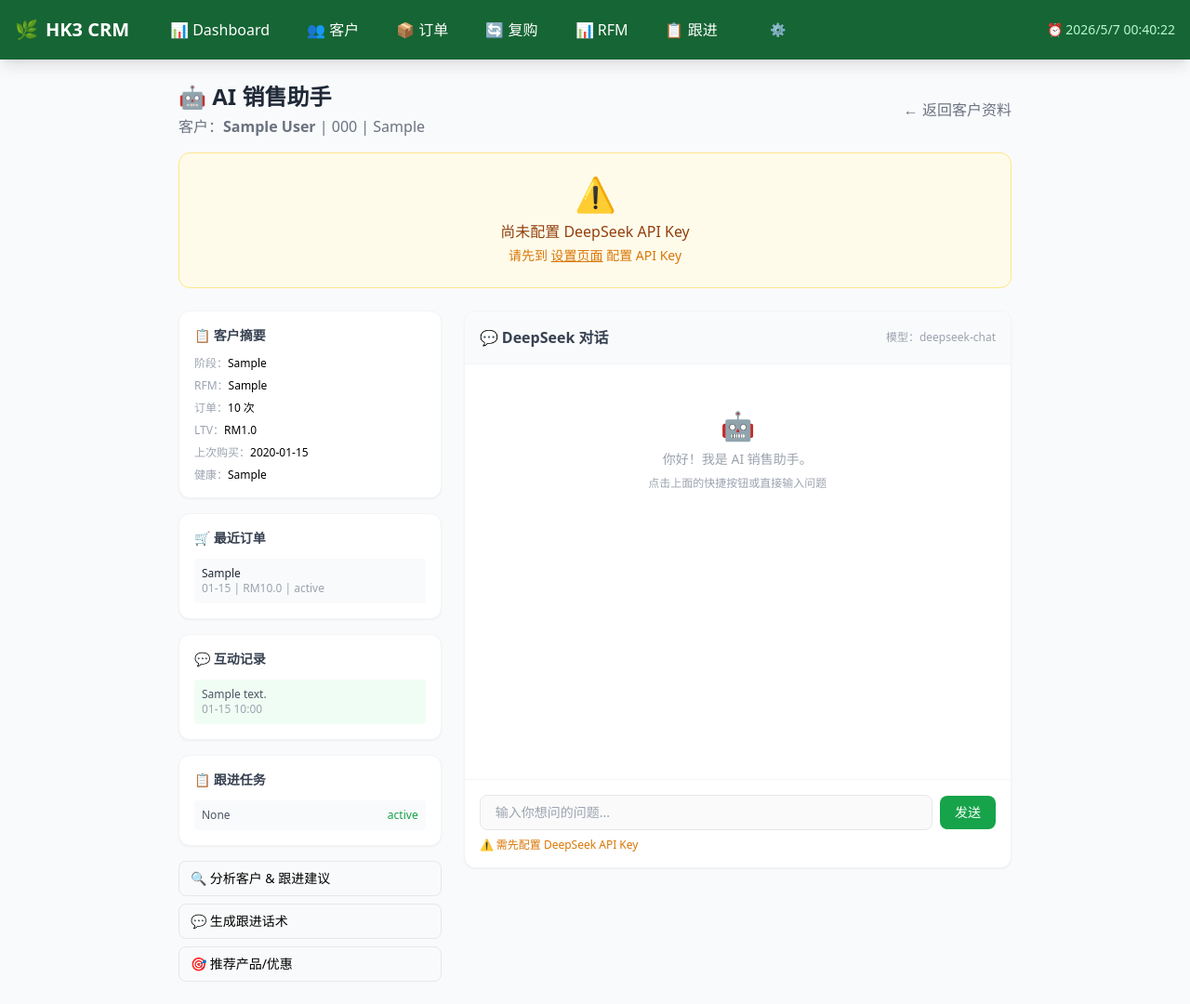
After one commit to jiangyisheng9-bot/hk3-crm, a Flask app: page /customers/1/ai in a window 1280 px wide. The commit adds this page. Shown: the whole page at 93% size. Run offline with Flask 3, Linux system fonts and the light colour scheme; tables that the repository leaves empty hold one stand-in row (values such as "Sample post"); some libraries are stand-ins or nearby versions.

Commit message:
Add AI features: DeepSeek chat, WhatsApp upload, settings page

```diff
--- a/app.py
+++ b/app.py
@@ -106,6 +106,17 @@ class Interaction(db.Model):
     follow_up_required = db.Column(db.Boolean, default=False)
     follow_up_date = db.Column(db.DateTime)
     follow_up_notes = db.Column(db.Text)
+    whatsapp_content = db.Column(db.Text)  # 上传的 WhatsApp 聊天记录
+    ai_analysis = db.Column(db.Text)  # AI 分析结果
+
+
+class Setting(db.Model):
+    __tablename__ = 'settings'
+    id = db.Column(db.Integer, primary_key=True)
+    key = db.Column(db.String(100), unique=True, nullable=False)
+    value = db.Column(db.Text)
+    updated_at = db.Column(db.DateTime, default=datetime.utcnow, onupdate=datetime.utcnow)
+
 
 class FollowUp(db.Model):
     __tablename__ = 'followups'
@@ -548,6 +559,204 @@ def index():
                            upcoming_reminders=upcoming_reminders,
                            overdue_reminders=overdue_reminders)
 
+# ─── DeepSeek AI Integration ─────────────────────────────────────
+
+def get_deepseek_api_key():
+    """从数据库获取 DeepSeek API key"""
+    s = Setting.query.filter_by(key='deepseek_api_key').first()
+    return s.value if s else ''
+
+def call_deepseek(prompt, system_prompt='你是HK3 CRM的AI销售助手，擅长分析客户情况并生成跟进建议。请用中文回答。'):
+    """调用 DeepSeek API"""
+    api_key = get_deepseek_api_key()
+    if not api_key:
+        return None, '请先在设置页面配置 DeepSeek API Key'
+    import urllib.request
+    url = 'https://api.deepseek.com/v1/chat/completions'
+    payload = json.dumps({
+        'model': 'deepseek-chat',
+        'messages': [
+            {'role': 'system', 'content': system_prompt},
+            {'role': 'user', 'content': prompt}
+        ],
+        'temperature': 0.7,
+        'max_tokens': 2000
+    }).encode('utf-8')
+    req = urllib.request.Request(url, data=payload,
+        headers={'Content-Type': 'application/json', 'Authorization': f'Bearer {api_key}'},
+        method='POST')
+    try:
+        resp = urllib.request.urlopen(req, timeout=30)
+        result = json.loads(resp.read())
+        content = result['choices'][0]['message']['content']
+        return content, None
+    except Exception as e:
+        return None, str(e)
+
+@app.route('/settings', methods=['GET', 'POST'])
+def settings_page():
+    if request.method == 'POST':
+        key = request.form.get('deepseek_api_key', '').strip()
+        s = Setting.query.filter_by(key='deepseek_api_key').first()
+        if s:
+            s.value = key
+        else:
+            s = Setting(key='deepseek_api_key', value=key)
+            db.session.add(s)
+        db.session.commit()
+        flash('API Key 已保存！', 'success')
+        return redirect(url_for('settings_page'))
+    current_key = get_deepseek_api_key()
+    masked = current_key[:8] + '...' + current_key[-4:] if current_key and len(current_key) > 15 else ''
+    return render_template('settings.html', has_key=bool(current_key), masked_key=masked)
+
+@app.route('/api/ai/analyze/<int:customer_id>', methods=['POST'])
+def api_ai_analyze(customer_id):
+    """AI分析客户并生成跟进建议"""
+    c = Customer.query.get_or_404(customer_id)
+    data = request.get_json() or {}
+    user_message = data.get('message', '')
+    whatsapp_text = data.get('whatsapp_content', '')
+
+    # 构建客户信息
+    orders = Order.query.filter_by(customer_id=customer_id).order_by(Order.order_date.desc()).limit(5).all()
+    order_info = '\n'.join([f"  - {o.order_date.strftime('%Y-%m-%d')}: {o.products or '?'} (RM{o.total_amount or 0}) [{o.order_status}]" for o in orders]) or '  无订单记录'
+    followups = FollowUp.query.filter_by(customer_id=customer_id).order_by(FollowUp.scheduled_at.desc()).limit(3).all()
+    followup_info = '\n'.join([f"  - {f.type}: {f.content or ''} ({f.status})" for f in followups]) or '  无跟进记录'
+
+    prompt = f"""客户信息：
+- 姓名：{c.name}
+- 电话：{c.phone_whatsapp or '无'}
+- 漏斗阶段：{c.funnel_stage}
+- RFM等级：{c.rfm_segment}
+- 总订单：{c.total_orders or 0}
+- 上次购买：{c.last_order_date}
+- 累计消费：RM{c.ltv or 0}
+- 健康问题：{c.health_concerns or '无'}
+- 备注：{c.notes or '无'}
+
+最近订单：
+{order_info}
+
+跟进记录：
+{followup_info}
+"""
+    if whatsapp_text:
+        prompt += f'\n客户WhatsApp聊天记录：\n{whatsapp_text[:3000]}\n'
+    if user_message:
+        prompt += f'\n用户的问题/要求：\n{user_message}\n'
+    else:
+        prompt += '\n请分析这位客户的情况，给出跟进建议：1）客户目前的状态 2）建议的跟进策略 3）建议的话术/信息 4）适合的优惠或产品推荐。'
+
+    result, err = call_deepseek(prompt)
+    if err:
+        return jsonify({'ok': False, 'error': err})
+    return jsonify({'ok': True, 'result': result})
+
+@app.route('/api/ai/chat/<int:customer_id>', methods=['POST'])
+def api_ai_chat(customer_id):
+    """AI聊天接口（DeepSeek）"""
+    c = Customer.query.get_or_404(customer_id)
+    data = request.get_json() or {}
+    user_message = data.get('message', '')
+    history = data.get('history', [])
+
+    if not user_message:
+        return jsonify({'ok': False, 'error': '请输入消息'})
+
+    # 构建客户上下文
+    orders = Order.query.filter_by(customer_id=customer_id).order_by(Order.order_date.desc()).limit(5).all()
+    order_info = '\n'.join([f"  - {o.order_date.strftime('%Y-%m-%d')}: {o.products or '?'} (RM{o.total_amount or 0})" for o in orders]) or '无'
+    interactions = Interaction.query.filter_by(customer_id=customer_id).order_by(Interaction.timestamp.desc()).limit(5).all()
+    chat_info = '\n'.join([f"  - [{i.channel}] {i.content_summary or ''}" for i in interactions]) or '无'
+
+    system_prompt = f"""你是HK3 CRM的AI销售助手，专门帮助分析客户和生成跟进方案。
+当前正在查看的客户信息：
+- 姓名：{c.name}
+- 电话：{c.phone_whatsapp or '无'}
+- 漏斗阶段：{c.funnel_stage}
+- RFM：{c.rfm_segment}
+- 总订单：{c.total_orders or 0}
+- 上次购买：{c.last_order_date}
+- LTV：RM{c.ltv or 0}
+- 健康问题：{c.health_concerns or '无'}
+- 备注：{c.notes or '无'}
+
+最近订单：
+{order_info}
+
+互动记录：
+{chat_info}
+
+你正在帮销售员分析与这个客户的沟通策略。请用中文回答，简短实用。"""
+
+    messages = [{'role': 'system', 'content': system_prompt}]
+    for h in history[-10:]:
+        messages.append({'role': h.get('role', 'user'), 'content': h.get('content', '')})
+    messages.append({'role': 'user', 'content': user_message})
+
+    import urllib.request
+    api_key = get_deepseek_api_key()
+    if not api_key:
+        return jsonify({'ok': False, 'error': '请先配置 DeepSeek API Key'})
+
+    url = 'https://api.deepseek.com/v1/chat/completions'
+    payload = json.dumps({
+        'model': 'deepseek-chat',
+        'messages': messages,
+        'temperature': 0.7,
+        'max_tokens': 2000
+    }).encode('utf-8')
+    req = urllib.request.Request(url, data=payload,
+        headers={'Content-Type': 'application/json', 'Authorization': f'Bearer {api_key}'},
+        method='POST')
+    try:
+        resp = urllib.request.urlopen(req, timeout=30)
+        result = json.loads(resp.read())
+        content = result['choices'][0]['message']['content']
+        return jsonify({'ok': True, 'result': content})
+    except Exception as e:
+        return jsonify({'ok': False, 'error': str(e)})
+
+@app.route('/customers/<int:id>/ai')
+def customer_ai_chat(id):
+    c = Customer.query.get_or_404(id)
+    orders = Order.query.filter_by(customer_id=id).order_by(Order.order_date.desc()).all()
+    interactions = Interaction.query.filter_by(customer_id=id).order_by(Interaction.timestamp.desc()).limit(50).all()
+    followups = FollowUp.query.filter_by(customer_id=id).order_by(FollowUp.scheduled_at.desc()).all()
+    has_api_key = bool(get_deepseek_api_key())
+    return render_template('ai_chat.html', customer=c, orders=orders,
+                           interactions=interactions, followups=followups, has_api_key=has_api_key)
+
+@app.route('/customers/<int:id>/whatsapp-upload', methods=['GET', 'POST'])
+def customer_whatsapp_upload(id):
+    c = Customer.query.get_or_404(id)
+    if request.method == 'POST':
+        content = request.form.get('whatsapp_content', '').strip()
+        if content:
+            # Store as interaction
+            i = Interaction(
+                interaction_id=f'WA-{datetime.utcnow().strftime("%Y%m%d%H%M%S")}-{id}',
+                customer_id=id,
+                channel='WhatsApp Chat',
+                direction='双方',
+                content_summary=f'上传的聊天记录（{len(content)}字）',
+                whatsapp_content=content,
+                intent='客户跟进',
+                handled_by='用户上传'
+            )
+            db.session.add(i)
+            c.total_interactions = (c.total_interactions or 0) + 1
+            c.last_contact_date = datetime.utcnow()
+            c.last_contact_channel = 'WhatsApp'
+            db.session.commit()
+            flash('WhatsApp 聊天记录已上传！', 'success')
+        else:
+            flash('请粘贴聊天内容', 'warning')
+        return redirect(url_for('customer_detail', id=id))
+    return render_template('whatsapp_upload.html', customer=c)
+
+
 # ─── Init DB ─────────────────────────────────────────────────────
 
 def init_db():
--- /dev/null
+++ b/templates/ai_chat.html
@@ -0,0 +1,216 @@
+{% extends "base.html" %}
+{% block title %}AI 助手 — {{ customer.name }}{% endblock %}
+{% block content %}
+<div class="max-w-4xl mx-auto">
+    <div class="flex items-center justify-between mb-4">
+        <div>
+            <h1 class="text-2xl font-bold text-gray-800">🤖 AI 销售助手</h1>
+            <p class="text-gray-500 mt-1">客户：<strong>{{ customer.name }}</strong> | {{ customer.phone_whatsapp or '-' }} | {{ customer.funnel_stage }}</p>
+        </div>
+        <a href="/customers/{{ customer.id }}" class="text-gray-500 hover:text-gray-700">← 返回客户资料</a>
+    </div>
+
+    {% if not has_api_key %}
+    <div class="bg-amber-50 border border-amber-200 rounded-xl p-6 text-center mb-6">
+        <div class="text-4xl mb-2">⚠️</div>
+        <p class="text-amber-800 font-medium">尚未配置 DeepSeek API Key</p>
+        <p class="text-amber-600 text-sm mt-1">请先到 <a href="/settings" class="underline font-medium">设置页面</a> 配置 API Key</p>
+    </div>
+    {% endif %}
+
+    <div class="grid grid-cols-1 lg:grid-cols-3 gap-6">
+        <!-- Customer Info Sidebar -->
+        <div class="space-y-4">
+            <div class="bg-white rounded-xl shadow-sm p-4 border border-gray-100">
+                <h3 class="text-sm font-semibold text-gray-700 mb-3">📋 客户摘要</h3>
+                <div class="text-xs space-y-2">
+                    <div><span class="text-gray-400">阶段：</span>{{ customer.funnel_stage }}</div>
+                    <div><span class="text-gray-400">RFM：</span>{{ customer.rfm_segment }}</div>
+                    <div><span class="text-gray-400">订单：</span>{{ customer.total_orders or 0 }} 次</div>
+                    <div><span class="text-gray-400">LTV：</span>RM{{ customer.ltv or 0 }}</div>
+                    <div><span class="text-gray-400">上次购买：</span>{{ customer.last_order_date or '-' }}</div>
+                    <div><span class="text-gray-400">健康：</span>{{ customer.health_concerns or '-' }}</div>
+                </div>
+            </div>
+
+            <div class="bg-white rounded-xl shadow-sm p-4 border border-gray-100">
+                <h3 class="text-sm font-semibold text-gray-700 mb-3">🛒 最近订单</h3>
+                <div class="text-xs space-y-2">
+                    {% for o in orders[:5] %}
+                    <div class="p-2 bg-gray-50 rounded">
+                        <div class="text-gray-800">{{ o.products or '?' }}</div>
+                        <div class="text-gray-400">{{ o.order_date.strftime('%m-%d') }} | RM{{ o.total_amount or 0 }} | {{ o.order_status }}</div>
+                    </div>
+                    {% else %}
+                    <div class="text-gray-400">暂无订单</div>
+                    {% endfor %}
+                </div>
+            </div>
+
+            <div class="bg-white rounded-xl shadow-sm p-4 border border-gray-100">
+                <h3 class="text-sm font-semibold text-gray-700 mb-3">💬 互动记录</h3>
+                <div class="text-xs space-y-2 max-h-40 overflow-y-auto">
+                    {% for i in interactions[:10] %}
+                    <div class="p-2 {% if i.whatsapp_content %}bg-green-50{% else %}bg-gray-50{% endif %} rounded">
+                        <div class="text-gray-600 truncate">{{ i.content_summary or '聊天记录' }}</div>
+                        <div class="text-gray-400">{{ i.timestamp.strftime('%m-%d %H:%M') if i.timestamp else '' }}</div>
+                    </div>
+                    {% else %}
+                    <div class="text-gray-400">暂无互动</div>
+                    {% endfor %}
+                </div>
+            </div>
+
+            <div class="bg-white rounded-xl shadow-sm p-4 border border-gray-100">
+                <h3 class="text-sm font-semibold text-gray-700 mb-3">📋 跟进任务</h3>
+                <div class="text-xs space-y-2">
+                    {% for f in followups[:5] %}
+                    <div class="flex items-center justify-between p-2 bg-gray-50 rounded">
+                        <span class="text-gray-600">{{ f.type }}</span>
+                        <span class="{% if f.status == '待执行' %}text-amber-600{% else %}text-green-600{% endif %}">{{ f.status }}</span>
+                    </div>
+                    {% else %}
+                    <div class="text-gray-400">暂无跟进</div>
+                    {% endfor %}
+                </div>
+            </div>
+
+            <!-- Quick Actions -->
+            <div class="space-y-2">
+                <button onclick="sendMessage('分析这个客户的情况，给出跟进建议')"
+                        class="w-full text-left px-3 py-2 text-sm bg-gray-50 hover:bg-gray-100 rounded-lg border border-gray-200 transition"
+                        {% if not has_api_key %}disabled{% endif %}>
+                    🔍 分析客户 & 跟进建议
+                </button>
+                <button onclick="sendMessage('生成跟进话术，我可以直接发给客户')"
+                        class="w-full text-left px-3 py-2 text-sm bg-gray-50 hover:bg-gray-100 rounded-lg border border-gray-200 transition"
+                        {% if not has_api_key %}disabled{% endif %}>
+                    💬 生成跟进话术
+                </button>
+                <button onclick="sendMessage('推荐适合这个客户的产品或优惠')"
+                        class="w-full text-left px-3 py-2 text-sm bg-gray-50 hover:bg-gray-100 rounded-lg border border-gray-200 transition"
+                        {% if not has_api_key %}disabled{% endif %}>
+                    🎯 推荐产品/优惠
+                </button>
+            </div>
+        </div>
+
+        <!-- Chat Interface -->
+        <div class="lg:col-span-2 bg-white rounded-xl shadow-sm border border-gray-100 flex flex-col" style="height: 600px;">
+            <div class="p-4 border-b border-gray-100 bg-gray-50 rounded-t-xl">
+                <div class="flex items-center justify-between">
+                    <h3 class="font-semibold text-gray-700">💬 DeepSeek 对话</h3>
+                    <span class="text-xs text-gray-400">模型：deepseek-chat</span>
+                </div>
+            </div>
+
+            <div id="chat-messages" class="flex-1 overflow-y-auto p-4 space-y-3">
+                <div class="text-center text-gray-400 text-sm py-8">
+                    <div class="text-3xl mb-2">🤖</div>
+                    <p>你好！我是 AI 销售助手。</p>
+                    <p class="text-xs mt-2">点击上面的快捷按钮或直接输入问题</p>
+                </div>
+            </div>
+
+            <div class="p-4 border-t border-gray-100">
+                <div class="flex items-center space-x-2">
+                    <input id="chat-input" type="text"
+                           placeholder="输入你想问的问题..."
+                           class="flex-1 px-4 py-2 border rounded-lg text-sm focus:outline-none focus:ring-2 focus:ring-hk3-500"
+                           onkeypress="if(event.key==='Enter') sendMessage(this.value)"
+                           {% if not has_api_key %}disabled{% endif %}>
+                    <button onclick="sendMessage(document.getElementById('chat-input').value)"
+                            class="bg-hk3-600 text-white px-4 py-2 rounded-lg hover:bg-hk3-700 text-sm font-medium"
+                            {% if not has_api_key %}disabled{% endif %}>
+                        发送
+                    </button>
+                </div>
+                {% if not has_api_key %}
+                <p class="text-xs text-amber-600 mt-2">⚠️ 需先配置 DeepSeek API Key</p>
+                {% endif %}
+            </div>
+        </div>
+    </div>
+</div>
+
+<script>
+let chatHistory = [];
+const customerId = {{ customer.id }};
+
+function addMessage(role, content) {
+    const container = document.getElementById('chat-messages');
+    const div = document.createElement('div');
+    const isUser = role === 'user';
+    div.className = `flex ${isUser ? 'justify-end' : 'justify-start'}`;
+    div.innerHTML = `
+        <div class="max-w-[80%] p-3 rounded-lg ${isUser ? 'bg-hk3-600 text-white' : 'bg-gray-100 text-gray-800'}">
+            <div class="text-sm whitespace-pre-wrap">${content}</div>
+            <div class="text-xs ${isUser ? 'text-green-200' : 'text-gray-400'} mt-1">${isUser ? '你' : 'AI'}</div>
+        </div>
+    `;
+    container.appendChild(div);
+    container.scrollTop = container.scrollHeight;
+}
+
+function addTyping() {
+    const container = document.getElementById('chat-messages');
+    const div = document.createElement('div');
+    div.id = 'typing-indicator';
+    div.className = 'flex justify-start';
+    div.innerHTML = `
+        <div class="bg-gray-100 rounded-lg p-3">
+            <div class="flex space-x-1">
+                <div class="w-2 h-2 bg-gray-400 rounded-full animate-bounce" style="animation-delay:0ms"></div>
+                <div class="w-2 h-2 bg-gray-400 rounded-full animate-bounce" style="animation-delay:150ms"></div>
+                <div class="w-2 h-2 bg-gray-400 rounded-full animate-bounce" style="animation-delay:300ms"></div>
+            </div>
+        </div>
+    `;
+    container.appendChild(div);
+    container.scrollTop = container.scrollHeight;
+}
+
+function removeTyping() {
+    const el = document.getElementById('typing-indicator');
+    if (el) el.remove();
+}
+
+function sendMessage(text) {
+    const input = document.getElementById('chat-input');
+    const message = text || input.value;
+    if (!message.trim()) return;
+
+    input.value = '';
+
+    // Clear initial placeholder
+    const container = document.getElementById('chat-messages');
+    const placeholder = container.querySelector('.text-center');
+    if (placeholder) placeholder.remove();
+
+    addMessage('user', message);
+    addTyping();
+
+    chatHistory.push({role: 'user', content: message});
+
+    fetch(`/api/ai/chat/${customerId}`, {
+        method: 'POST',
+        headers: {'Content-Type': 'application/json'},
+        body: JSON.stringify({message: message, history: chatHistory.slice(-20)})
+    })
+    .then(r => r.json())
+    .then(data => {
+        removeTyping();
+        if (data.ok) {
+            addMessage('assistant', data.result);
+            chatHistory.push({role: 'assistant', content: data.result});
+        } else {
+            addMessage('assistant', '❌ ' + (data.error || '请求失败'));
+        }
+    })
+    .catch(err => {
+        removeTyping();
+        addMessage('assistant', '❌ 网络错误，请重试');
+    });
+}
+</script>
+{% endblock %}
--- a/templates/base.html
+++ b/templates/base.html
@@ -34,6 +34,7 @@
                         <a href="/rfm-guide" class="px-3 py-2 rounded-lg hover:bg-hk3-700 transition">📊 RFM</a>
                         <a href="/followups" class="px-3 py-2 rounded-lg hover:bg-hk3-700 transition">📋 跟进</a>
                     </div>
+                    <a href="/settings" class="px-3 py-2 rounded-lg hover:bg-hk3-700 transition text-sm">⚙️</a>
                 </div>
                 <div class="flex items-center space-x-2 text-sm text-green-200">
                     <span>⏰ <span id="clock"></span></span>
--- a/templates/customer_detail.html
+++ b/templates/customer_detail.html
@@ -30,9 +30,11 @@
                     {% endif %}
                 </div>
             </div>
-            <div class="flex space-x-2">
+            <div class="flex flex-wrap gap-2">
                 <a href="/customers/{{ customer.id }}/edit" class="px-4 py-2 bg-gray-100 rounded-lg hover:bg-gray-200 transition text-sm">✏️ 编辑</a>
                 <a href="/customers/{{ customer.id }}/order" class="px-4 py-2 bg-hk3-600 text-white rounded-lg hover:bg-hk3-700 transition text-sm">+ 订单</a>
+                <a href="/customers/{{ customer.id }}/whatsapp-upload" class="px-4 py-2 bg-green-100 text-green-700 rounded-lg hover:bg-green-200 transition text-sm">📤 上传WA</a>
+                <a href="/customers/{{ customer.id }}/ai" class="px-4 py-2 bg-purple-100 text-purple-700 rounded-lg hover:bg-purple-200 transition text-sm">🤖 AI助手</a>
             </div>
         </div>
 
```
Also changed, not shown: templates/settings.html (added, +45 -0 lines), templates/whatsapp_upload.html (added, +41 -0 lines).
